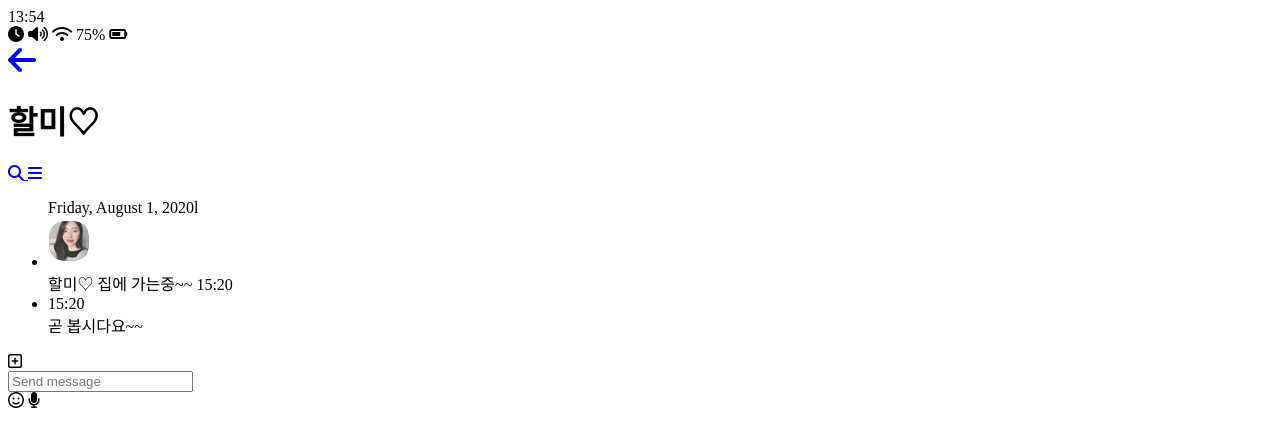
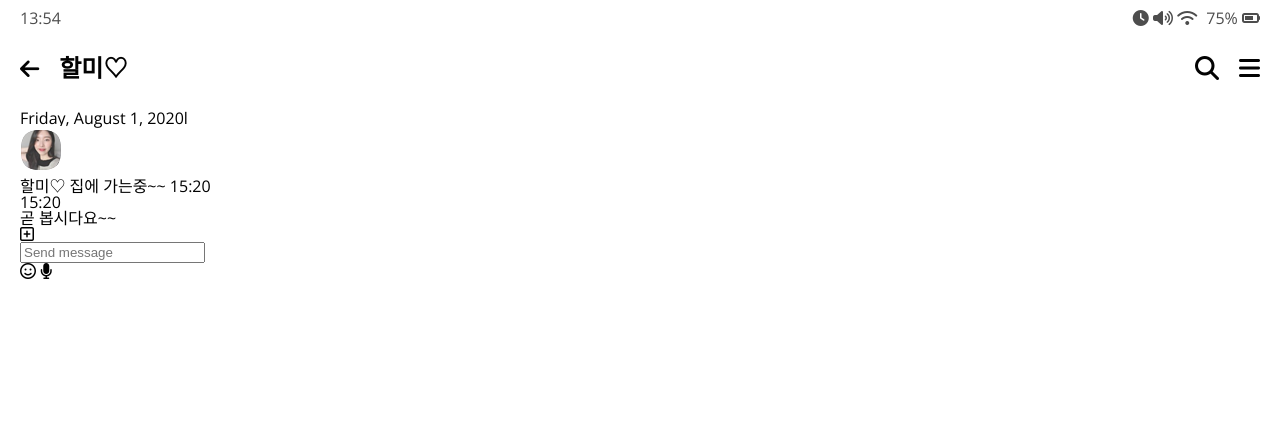
Before and after one commit to lbc1013/Kakao-Clone-Version-3.0, a plain HTML site: page chat.html in a window 1280 px wide. Drawn offline with nearby package versions, Linux system fonts and the light colour scheme.

Commit message:
07.25 Commit
07.25 Commit

```diff
--- a/chat.html
+++ b/chat.html
@@ -3,6 +3,7 @@
   <head>
     <meta charset="UTF-8" />
     <meta name="viewport" content="width=device-width, initial-scale=1.0" />
+    <link rel="stylesheet" href="css/styles.css" />
     <title>Chats | Kakao Clone</title>
     <script
       src="https://kit.fontawesome.com/31c725cd94.js"
@@ -26,7 +27,7 @@
       <div class="header_header-column">
         <div class="header_back-btn">
           <a href="index.html">
-            <i class="fas fa-arrow-left fa-2x"></i>
+            <i class="fas fa-arrow-left"></i>
           </a>
         </div>
         <h1 class="header_title">할미♡</h1>
@@ -36,6 +37,8 @@
           <a href="more.html">
             <i class="fas fa-search"></i>
           </a>
+        </span>
+        <span class="header_icon">
           <a href="index.html">
             <i class="fas fa-bars"></i>
           </a>
--- /dev/null
+++ b/css/header.css
@@ -0,0 +1,27 @@
+.header {
+  display: flex;
+  justify-content: space-between;
+  align-items: center;
+  margin-bottom: 30px;
+}
+
+.header .header_title {
+  font-size: 24px;
+  font-weight: 700;
+}
+
+.header .header_icon {
+  font-size: 24px;
+  margin-left: 20px;
+  cursor: pointer;
+}
+
+.header .header_header-column {
+  display: flex;
+  align-items: center;
+}
+
+.header .header_back-btn {
+  font-size: 22px;
+  margin-right: 20px;
+}
--- /dev/null
+++ b/css/reset.css
@@ -0,0 +1,129 @@
+/* http://meyerweb.com/eric/tools/css/reset/
+   v2.0 | 20110126
+   License: none (public domain)
+*/
+
+html,
+body,
+div,
+span,
+applet,
+object,
+iframe,
+h1,
+h2,
+h3,
+h4,
+h5,
+h6,
+p,
+blockquote,
+pre,
+a,
+abbr,
+acronym,
+address,
+big,
+cite,
+code,
+del,
+dfn,
+em,
+img,
+ins,
+kbd,
+q,
+s,
+samp,
+small,
+strike,
+strong,
+sub,
+sup,
+tt,
+var,
+b,
+u,
+i,
+center,
+dl,
+dt,
+dd,
+ol,
+ul,
+li,
+fieldset,
+form,
+label,
+legend,
+table,
+caption,
+tbody,
+tfoot,
+thead,
+tr,
+th,
+td,
+article,
+aside,
+canvas,
+details,
+embed,
+figure,
+figcaption,
+footer,
+header,
+hgroup,
+menu,
+nav,
+output,
+ruby,
+section,
+summary,
+time,
+mark,
+audio,
+video {
+  margin: 0;
+  padding: 0;
+  border: 0;
+  font-size: 100%;
+  font: inherit;
+  vertical-align: baseline;
+}
+/* HTML5 display-role reset for older browsers */
+article,
+aside,
+details,
+figcaption,
+figure,
+footer,
+header,
+hgroup,
+menu,
+nav,
+section {
+  display: block;
+}
+body {
+  line-height: 1;
+}
+ol,
+ul {
+  list-style: none;
+}
+blockquote,
+q {
+  quotes: none;
+}
+blockquote:before,
+blockquote:after,
+q:before,
+q:after {
+  content: "";
+  content: none;
+}
+table {
+  border-collapse: collapse;
+  border-spacing: 0;
+}
--- /dev/null
+++ b/css/status-bar.css
@@ -0,0 +1,17 @@
+.status-bar {
+  display: flex;
+  justify-content: space-between;
+  margin-bottom: 30px;
+  opacity: 0.7;
+}
+.status-bar i {
+  font-size: 14x;
+}
+.status-bar .status-bar_battery-level {
+  margin-left: 5px;
+}
+
+.header {
+  display: flex;
+  justify-content: space-between;
+}
--- /dev/null
+++ b/css/styles.css
@@ -0,0 +1,15 @@
+@import "reset.css";
+@import "status-bar.css";
+@import url("https://fonts.googleapis.com/css2?family=Open+Sans:ital@0;1&display=swap");
+@import "header.css";
+
+body {
+  background-color: white;
+  padding: 10px 20px;
+  color: #020202;
+  font-family: "open sans";
+}
+
+a {
+  color: inherit;
+}
```
Also changed, not shown: find.html (+1 -0 lines), friends.html (+1 -0 lines), index.html (+1 -0 lines), more.html (+1 -0 lines), setting.html (+2 -1 lines).
